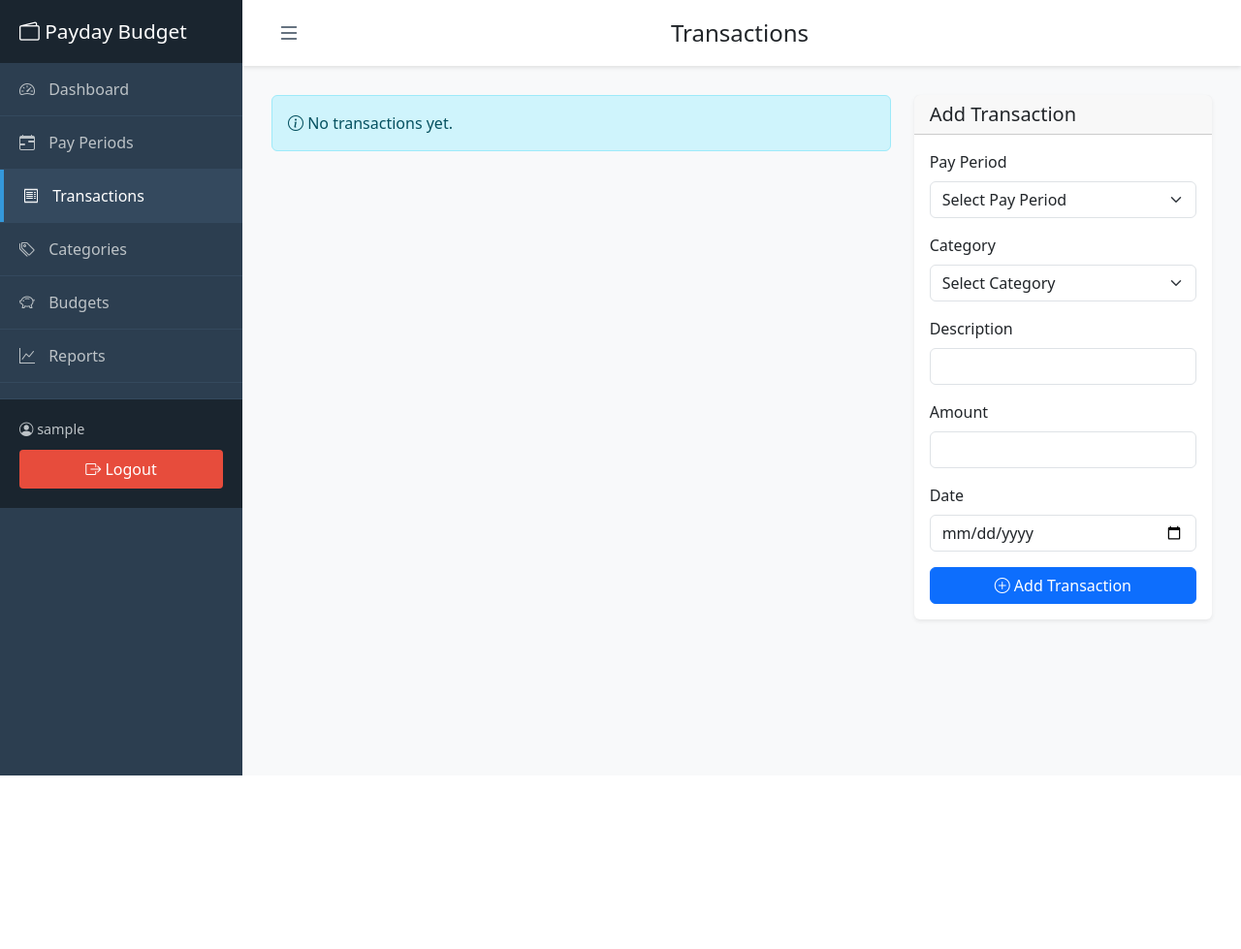
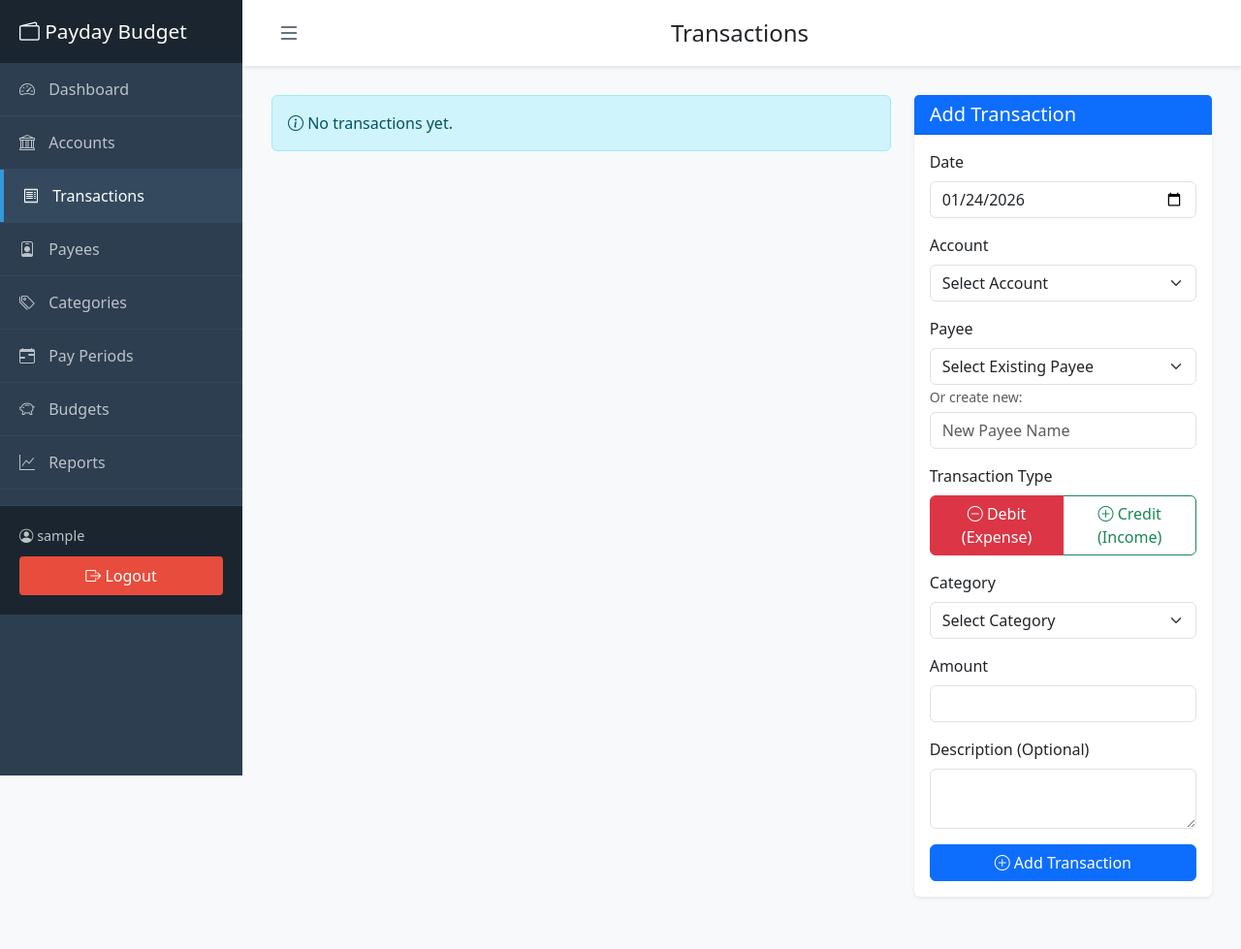
Before and after one commit to alreadyded1/Payday-Budget, a Flask app: page /transactions in a window 1280 px wide. Shown: the whole page at 97% size. Before the commit the page ends 800 px from the top, so only its background shows below. Run offline with Flask 3, Linux system fonts and the light colour scheme; the visitor is signed in with stand-in values (Sample User, id 1); data that the repository does not hold is empty.

Commit message:
Add comprehensive account management and payee system
Major Features:
- Account Management: Support for Checking, Savings, and Cash accounts
- Payee Management: Create and manage payees for transactions
- Enhanced Transaction System: Full accounting with debit/credit tracking
- Budget Integration: Toggle which accounts feed into budget calculations

Database Models:
- Account model: account_type, balance, include_in_budget, is_active
- Payee model: name, default_category for quick transaction entry
- Updated Transaction model: account_id, payee_id, transaction_type (Debit/Credit)

Account Features:
- Create multiple accounts with different types
- Track balances automatically with transactions
- Toggle budget inclusion per account
- Activate/deactivate accounts
- View total balances by account type

Transaction Features:
- Select account for each transaction
- Choose or create payee on-the-fly
- Debit (expense) or Credit (income) transaction types
- Auto-update account balances
- Optional pay period assignment
- Payee default categories for faster entry

Payee Features:
- Manage payees with default categories
- Auto-select category when payee is chosen
- Create new payees during transaction entry

Budget Integration:
- Only transactions from accounts with include_in_budget=True count
- Only Debit transactions count as spending
- Dashboard, reports, and budgets respect account settings

UI Updates:
- New Accounts page with balance summaries
- New Payees page with category defaults
- Updated Transactions page with account/payee fields
- Reorganized sidebar: Accounts, Transactions, Payees, Categories
- Interactive forms with auto-complete

Auto-created Resources:
- Default "Main Checking" account on registration

https://claude.ai/code/session_013RnU8ZwRMPYf31trkNwkQs

```diff
--- a/app.py
+++ b/app.py
@@ -1,6 +1,6 @@
 from flask import Flask, render_template, request, redirect, url_for, flash, jsonify
 from flask_login import LoginManager, login_user, logout_user, login_required, current_user
-from models import db, User, PayPeriod, Category, Transaction, Budget
+from models import db, User, PayPeriod, Category, Transaction, Budget, Account, Payee
 from datetime import datetime, date
 from sqlalchemy import func, extract
 import os
@@ -82,6 +82,17 @@ def register():
             category = Category(user_id=user.id, name=cat_data['name'], color=cat_data['color'])
             db.session.add(category)
 
+        # Create default account
+        default_account = Account(
+            user_id=user.id,
+            name='Main Checking',
+            account_type='Checking',
+            balance=0.0,
+            opening_balance=0.0,
+            include_in_budget=True
+        )
+        db.session.add(default_account)
+
         db.session.commit()
         flash('Registration successful! Please login.', 'success')
         return redirect(url_for('login'))
@@ -113,8 +124,13 @@ def dashboard():
     total_budget = 0
 
     if current_period:
+        # Only include transactions from accounts with include_in_budget=True
         total_spent = db.session.query(func.sum(Transaction.amount))\
-            .filter_by(user_id=current_user.id, pay_period_id=current_period.id)\
+            .join(Account)\
+            .filter(Transaction.user_id == current_user.id)\
+            .filter(Transaction.pay_period_id == current_period.id)\
+            .filter(Transaction.transaction_type == 'Debit')\
+            .filter(Account.include_in_budget == True)\
             .scalar() or 0
 
         total_budget = db.session.query(func.sum(Budget.planned_amount))\
@@ -212,25 +228,165 @@ def delete_category(category_id):
     flash('Category deleted successfully!', 'success')
     return redirect(url_for('categories'))
 
+@app.route('/accounts', methods=['GET', 'POST'])
+@login_required
+def accounts():
+    if request.method == 'POST':
+        name = request.form.get('name')
+        account_type = request.form.get('account_type')
+        opening_balance = float(request.form.get('opening_balance', 0))
+        include_in_budget = request.form.get('include_in_budget') == 'on'
+
+        account = Account(
+            user_id=current_user.id,
+            name=name,
+            account_type=account_type,
+            balance=opening_balance,
+            opening_balance=opening_balance,
+            include_in_budget=include_in_budget
+        )
+        db.session.add(account)
+        db.session.commit()
+
+        flash('Account created successfully!', 'success')
+        return redirect(url_for('accounts'))
+
+    all_accounts = Account.query.filter_by(user_id=current_user.id).all()
+
+    # Calculate total balances by type
+    total_checking = sum(a.balance for a in all_accounts if a.account_type == 'Checking' and a.is_active)
+    total_savings = sum(a.balance for a in all_accounts if a.account_type == 'Savings' and a.is_active)
+    total_cash = sum(a.balance for a in all_accounts if a.account_type == 'Cash' and a.is_active)
+
+    return render_template('accounts.html',
+                         accounts=all_accounts,
+                         total_checking=total_checking,
+                         total_savings=total_savings,
+                         total_cash=total_cash)
+
+@app.route('/accounts/<int:account_id>/toggle-budget', methods=['POST'])
+@login_required
+def toggle_account_budget(account_id):
+    account = Account.query.filter_by(id=account_id, user_id=current_user.id).first_or_404()
+    account.include_in_budget = not account.include_in_budget
+    db.session.commit()
+    flash(f'Account budget setting updated!', 'success')
+    return redirect(url_for('accounts'))
+
+@app.route('/accounts/<int:account_id>/toggle-active', methods=['POST'])
+@login_required
+def toggle_account_active(account_id):
+    account = Account.query.filter_by(id=account_id, user_id=current_user.id).first_or_404()
+    account.is_active = not account.is_active
+    db.session.commit()
+    flash(f'Account status updated!', 'success')
+    return redirect(url_for('accounts'))
+
+@app.route('/accounts/<int:account_id>/delete', methods=['POST'])
+@login_required
+def delete_account(account_id):
+    account = Account.query.filter_by(id=account_id, user_id=current_user.id).first_or_404()
+
+    # Check if account has transactions
+    transaction_count = Transaction.query.filter_by(account_id=account_id).count()
+    if transaction_count > 0:
+        flash(f'Cannot delete account with {transaction_count} transactions. Please delete transactions first.', 'danger')
+        return redirect(url_for('accounts'))
+
+    db.session.delete(account)
+    db.session.commit()
+    flash('Account deleted successfully!', 'success')
+    return redirect(url_for('accounts'))
+
+@app.route('/payees', methods=['GET', 'POST'])
+@login_required
+def payees():
+    if request.method == 'POST':
+        name = request.form.get('name')
+        default_category_id = request.form.get('default_category_id')
+
+        payee = Payee(
+            user_id=current_user.id,
+            name=name,
+            default_category_id=int(default_category_id) if default_category_id else None
+        )
+        db.session.add(payee)
+        db.session.commit()
+
+        flash('Payee created successfully!', 'success')
+        return redirect(url_for('payees'))
+
+    all_payees = Payee.query.filter_by(user_id=current_user.id).order_by(Payee.name).all()
+    all_categories = Category.query.filter_by(user_id=current_user.id).all()
+
+    return render_template('payees.html', payees=all_payees, categories=all_categories)
+
+@app.route('/payees/<int:payee_id>/delete', methods=['POST'])
+@login_required
+def delete_payee(payee_id):
+    payee = Payee.query.filter_by(id=payee_id, user_id=current_user.id).first_or_404()
+
+    # Check if payee has transactions
+    transaction_count = Transaction.query.filter_by(payee_id=payee_id).count()
+    if transaction_count > 0:
+        flash(f'Cannot delete payee with {transaction_count} transactions. Please delete transactions first.', 'danger')
+        return redirect(url_for('payees'))
+
+    db.session.delete(payee)
+    db.session.commit()
+    flash('Payee deleted successfully!', 'success')
+    return redirect(url_for('payees'))
+
 @app.route('/transactions', methods=['GET', 'POST'])
 @login_required
 def transactions():
     if request.method == 'POST':
-        pay_period_id = request.form.get('pay_period_id')
+        account_id = request.form.get('account_id')
+        payee_id = request.form.get('payee_id')
+        payee_name = request.form.get('payee_name')
         category_id = request.form.get('category_id')
-        description = request.form.get('description')
+        transaction_type = request.form.get('transaction_type')
+        description = request.form.get('description', '')
         amount = float(request.form.get('amount'))
         transaction_date = datetime.strptime(request.form.get('transaction_date'), '%Y-%m-%d').date()
 
+        # Create new payee if name provided
+        if payee_name and not payee_id:
+            new_payee = Payee(
+                user_id=current_user.id,
+                name=payee_name,
+                default_category_id=int(category_id) if category_id else None
+            )
+            db.session.add(new_payee)
+            db.session.flush()
+            payee_id = new_payee.id
+
+        # Find or create pay period for this transaction date
+        pay_period = PayPeriod.query.filter_by(user_id=current_user.id)\
+            .filter(PayPeriod.start_date <= transaction_date)\
+            .filter(PayPeriod.end_date >= transaction_date)\
+            .first()
+
         transaction = Transaction(
             user_id=current_user.id,
-            pay_period_id=int(pay_period_id),
+            account_id=int(account_id),
+            payee_id=int(payee_id),
+            pay_period_id=pay_period.id if pay_period else None,
             category_id=int(category_id),
+            transaction_type=transaction_type,
             description=description,
             amount=amount,
             transaction_date=transaction_date
         )
         db.session.add(transaction)
+
+        # Update account balance
+        account = Account.query.get(int(account_id))
+        if transaction_type == 'Debit':
+            account.balance -= amount
+        else:  # Credit
+            account.balance += amount
+
         db.session.commit()
 
         flash('Transaction added successfully!', 'success')
@@ -240,21 +396,28 @@ def transactions():
         .order_by(Transaction.transaction_date.desc())\
         .all()
 
-    pay_periods = PayPeriod.query.filter_by(user_id=current_user.id)\
-        .order_by(PayPeriod.start_date.desc())\
-        .all()
-
+    accounts = Account.query.filter_by(user_id=current_user.id, is_active=True).all()
+    payees = Payee.query.filter_by(user_id=current_user.id).order_by(Payee.name).all()
     all_categories = Category.query.filter_by(user_id=current_user.id).all()
 
     return render_template('transactions.html',
                          transactions=all_transactions,
-                         pay_periods=pay_periods,
+                         accounts=accounts,
+                         payees=payees,
                          categories=all_categories)
 
 @app.route('/transactions/<int:transaction_id>/delete', methods=['POST'])
 @login_required
 def delete_transaction(transaction_id):
     transaction = Transaction.query.filter_by(id=transaction_id, user_id=current_user.id).first_or_404()
+
+    # Reverse account balance change
+    account = Account.query.get(transaction.account_id)
+    if transaction.transaction_type == 'Debit':
+        account.balance += transaction.amount
+    else:  # Credit
+        account.balance -= transaction.amount
+
     db.session.delete(transaction)
     db.session.commit()
     flash('Transaction deleted successfully!', 'success')
@@ -316,8 +479,10 @@ def reports():
         Category.name,
         Category.color,
         func.sum(Transaction.amount).label('total')
-    ).join(Transaction).filter(
-        Transaction.user_id == current_user.id
+    ).join(Transaction).join(Account).filter(
+        Transaction.user_id == current_user.id,
+        Transaction.transaction_type == 'Debit',
+        Account.include_in_budget == True
     )
 
     if period_filter:
@@ -329,8 +494,10 @@ def reports():
         extract('year', Transaction.transaction_date).label('year'),
         extract('month', Transaction.transaction_date).label('month'),
         func.sum(Transaction.amount).label('total')
-    ).filter(
-        Transaction.user_id == current_user.id
+    ).join(Account).filter(
+        Transaction.user_id == current_user.id,
+        Transaction.transaction_type == 'Debit',
+        Account.include_in_budget == True
     ).group_by('year', 'month').order_by('year', 'month').all()
 
     pay_periods = PayPeriod.query.filter_by(user_id=current_user.id)\
@@ -350,9 +517,11 @@ def api_category_spending(period_id):
         Category.name,
         Category.color,
         func.sum(Transaction.amount).label('total')
-    ).join(Transaction).filter(
+    ).join(Transaction).join(Account).filter(
         Transaction.user_id == current_user.id,
-        Transaction.pay_period_id == period_id
+        Transaction.pay_period_id == period_id,
+        Transaction.transaction_type == 'Debit',
+        Account.include_in_budget == True
     ).group_by(Category.id).all()
 
     return jsonify([{
--- a/templates/base.html
+++ b/templates/base.html
@@ -209,8 +209,8 @@
                     </a>
                 </li>
                 <li>
-                    <a href="{{ url_for('pay_periods') }}" class="{% if request.endpoint == 'pay_periods' %}active{% endif %}">
-                        <i class="bi bi-calendar-range"></i> Pay Periods
+                    <a href="{{ url_for('accounts') }}" class="{% if request.endpoint == 'accounts' %}active{% endif %}">
+                        <i class="bi bi-bank"></i> Accounts
                     </a>
                 </li>
                 <li>
@@ -219,8 +219,18 @@
                     </a>
                 </li>
                 <li>
+                    <a href="{{ url_for('payees') }}" class="{% if request.endpoint == 'payees' %}active{% endif %}">
+                        <i class="bi bi-person-badge"></i> Payees
+                    </a>
+                </li>
+                <li>
                     <a href="{{ url_for('categories') }}" class="{% if request.endpoint == 'categories' %}active{% endif %}">
                         <i class="bi bi-tags"></i> Categories
+                    </a>
+                </li>
+                <li>
+                    <a href="{{ url_for('pay_periods') }}" class="{% if request.endpoint == 'pay_periods' %}active{% endif %}">
+                        <i class="bi bi-calendar-range"></i> Pay Periods
                     </a>
                 </li>
                 <li>
--- a/templates/transactions.html
+++ b/templates/transactions.html
@@ -6,16 +6,16 @@
 {% block content %}
 <div class="row">
     <div class="col-md-8">
-
         {% if transactions %}
         <div class="table-responsive">
             <table class="table table-striped">
                 <thead>
                     <tr>
                         <th>Date</th>
-                            <th>Description</th>
+                        <th>Payee</th>
+                        <th>Account</th>
                         <th>Category</th>
-                            <th>Pay Period</th>
+                        <th>Type</th>
                         <th class="text-end">Amount</th>
                         <th class="text-end">Actions</th>
                     </tr>
@@ -24,18 +24,25 @@
                     {% for transaction in transactions %}
                     <tr>
                         <td>{{ transaction.transaction_date }}</td>
-                            <td>{{ transaction.description }}</td>
+                        <td><strong>{{ transaction.payee.name }}</strong></td>
+                        <td>
+                            <small class="text-muted">{{ transaction.account.name }}</small>
+                        </td>
                         <td>
                             <span class="badge" style="background-color: {{ transaction.category.color }}">
                                 {{ transaction.category.name }}
                             </span>
                         </td>
                         <td>
-                                <small class="text-muted">
-                                    {{ transaction.pay_period.start_date }} - {{ transaction.pay_period.end_date }}
-                                </small>
+                            <span class="badge bg-{% if transaction.transaction_type == 'Debit' %}danger{% else %}success{% endif %}">
+                                {{ transaction.transaction_type }}
+                            </span>
                         </td>
-                            <td class="text-end">${{ "%.2f"|format(transaction.amount) }}</td>
+                        <td class="text-end">
+                            <strong class="{% if transaction.transaction_type == 'Debit' %}text-danger{% else %}text-success{% endif %}">
+                                {% if transaction.transaction_type == 'Debit' %}-{% else %}+{% endif %}${{ "%.2f"|format(transaction.amount) }}
+                            </strong>
+                        </td>
                         <td class="text-end">
                             <form method="POST" action="{{ url_for('delete_transaction', transaction_id=transaction.id) }}" style="display: inline;">
                                 <button type="submit" class="btn btn-sm btn-danger" onclick="return confirm('Delete this transaction?')">
@@ -44,6 +51,13 @@
                             </form>
                         </td>
                     </tr>
+                    {% if transaction.description %}
+                    <tr class="table-light">
+                        <td colspan="7">
+                            <small class="text-muted"><i class="bi bi-journal-text"></i> {{ transaction.description }}</small>
+                        </td>
+                    </tr>
+                    {% endif %}
                     {% endfor %}
                 </tbody>
             </table>
@@ -57,22 +71,58 @@
 
     <div class="col-md-4">
         <div class="card">
-                <div class="card-header">
+            <div class="card-header bg-primary text-white">
                 <h5 class="mb-0">Add Transaction</h5>
             </div>
             <div class="card-body">
-                    <form method="POST">
+                <form method="POST" id="transactionForm">
                     <div class="mb-3">
-                            <label for="pay_period_id" class="form-label">Pay Period</label>
-                            <select class="form-select" id="pay_period_id" name="pay_period_id" required>
-                                <option value="">Select Pay Period</option>
-                                {% for period in pay_periods %}
-                                <option value="{{ period.id }}">
-                                    {{ period.period_type }} - {{ period.start_date }} to {{ period.end_date }}
+                        <label for="transaction_date" class="form-label">Date</label>
+                        <input type="date" class="form-control" id="transaction_date" name="transaction_date" required
+                               value="{{ (now or '')|default('', true) }}">
+                    </div>
+
+                    <div class="mb-3">
+                        <label for="account_id" class="form-label">Account</label>
+                        <select class="form-select" id="account_id" name="account_id" required>
+                            <option value="">Select Account</option>
+                            {% for account in accounts %}
+                            <option value="{{ account.id }}">{{ account.name }} - ${{ "%.2f"|format(account.balance) }}</option>
+                            {% endfor %}
+                        </select>
+                    </div>
+
+                    <div class="mb-3">
+                        <label class="form-label">Payee</label>
+                        <div class="input-group">
+                            <select class="form-select" id="payee_id" name="payee_id">
+                                <option value="">Select Existing Payee</option>
+                                {% for payee in payees %}
+                                <option value="{{ payee.id }}" data-category="{{ payee.default_category_id or '' }}">
+                                    {{ payee.name }}
                                 </option>
                                 {% endfor %}
                             </select>
                         </div>
+                        <small class="text-muted">Or create new:</small>
+                        <input type="text" class="form-control mt-1" id="payee_name" name="payee_name" placeholder="New Payee Name">
+                    </div>
+
+                    <div class="mb-3">
+                        <label for="transaction_type" class="form-label">Transaction Type</label>
+                        <div class="btn-group w-100" role="group">
+                            <input type="radio" class="btn-check" name="transaction_type" id="type_debit" value="Debit" checked>
+                            <label class="btn btn-outline-danger" for="type_debit">
+                                <i class="bi bi-dash-circle"></i> Debit (Expense)
+                            </label>
+
+                            <input type="radio" class="btn-check" name="transaction_type" id="type_credit" value="Credit">
+                            <label class="btn btn-outline-success" for="type_credit">
+                                <i class="bi bi-plus-circle"></i> Credit (Income)
+                            </label>
+                        </div>
+                    </div>
+
                     <div class="mb-3">
                         <label for="category_id" class="form-label">Category</label>
                         <select class="form-select" id="category_id" name="category_id" required>
@@ -82,18 +132,17 @@
                             {% endfor %}
                         </select>
                     </div>
-                        <div class="mb-3">
-                            <label for="description" class="form-label">Description</label>
-                            <input type="text" class="form-control" id="description" name="description" required>
-                        </div>
+
                     <div class="mb-3">
                         <label for="amount" class="form-label">Amount</label>
                         <input type="number" step="0.01" class="form-control" id="amount" name="amount" required>
                     </div>
+
                     <div class="mb-3">
-                            <label for="transaction_date" class="form-label">Date</label>
-                            <input type="date" class="form-control" id="transaction_date" name="transaction_date" required>
+                        <label for="description" class="form-label">Description (Optional)</label>
+                        <textarea class="form-control" id="description" name="description" rows="2"></textarea>
                     </div>
+
                     <button type="submit" class="btn btn-primary w-100">
                         <i class="bi bi-plus-circle"></i> Add Transaction
                     </button>
@@ -102,4 +151,45 @@
         </div>
     </div>
 </div>
+
+<script>
+    // Set today's date as default
+    document.addEventListener('DOMContentLoaded', function() {
+        const dateInput = document.getElementById('transaction_date');
+        if (!dateInput.value) {
+            const today = new Date().toISOString().split('T')[0];
+            dateInput.value = today;
+        }
+
+        // Auto-select category when payee is selected
+        const payeeSelect = document.getElementById('payee_id');
+        const categorySelect = document.getElementById('category_id');
+        const payeeNameInput = document.getElementById('payee_name');
+
+        payeeSelect.addEventListener('change', function() {
+            const selectedOption = this.options[this.selectedIndex];
+            const defaultCategory = selectedOption.getAttribute('data-category');
+
+            if (defaultCategory && this.value) {
+                categorySelect.value = defaultCategory;
+                payeeNameInput.value = '';
+                payeeNameInput.disabled = true;
+            } else if (this.value) {
+                payeeNameInput.value = '';
+                payeeNameInput.disabled = true;
+            } else {
+                payeeNameInput.disabled = false;
+            }
+        });
+
+        payeeNameInput.addEventListener('input', function() {
+            if (this.value) {
+                payeeSelect.value = '';
+                payeeSelect.disabled = true;
+            } else {
+                payeeSelect.disabled = false;
+            }
+        });
+    });
+</script>
 {% endblock %}
```
Also changed, not shown: models.py (+28 -2 lines), templates/accounts.html (added, +155 -0 lines), templates/payees.html (added, +107 -0 lines). Lines whose indentation alone changed are shown as unchanged.
